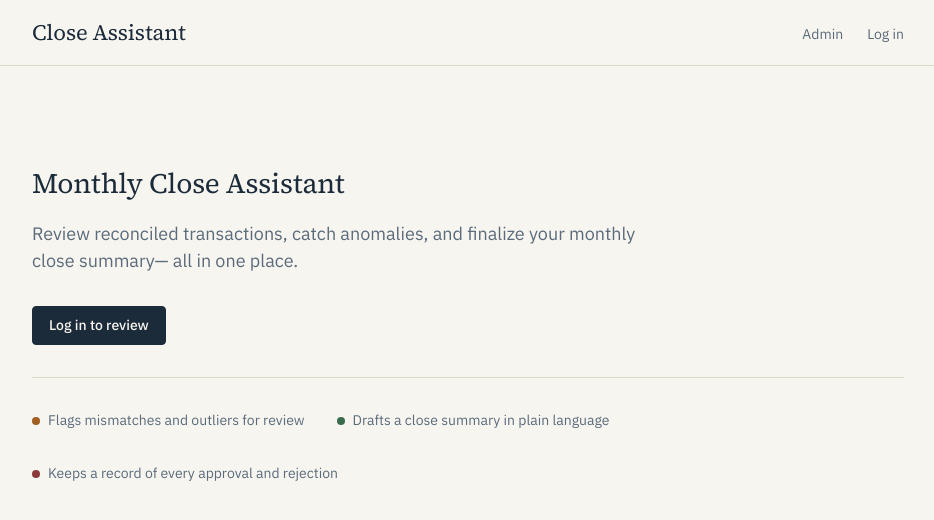
After one commit to neoToad/Monthly-Close-Assistant, a Django app: page / in a window 1280 px wide. The commit adds this page. Shown: the top 520 px of the page, without its empty margins (172-1106 px from the left). Run offline with Django 5.2, Linux system fonts and the light colour scheme; parts of the project's set-up code (start-up, migrations or seed data) failed here and were passed over.

Commit message:
Home page and navigation

```diff
--- a/core/static/css/tokens.css
+++ b/core/static/css/tokens.css
@@ -390,3 +390,159 @@ main {
 * {
     box-shadow: none;
 }
+
+/* Global site header and navigation */
+.site-header {
+    border-bottom: 1px solid var(--color-hairline);
+    background: var(--color-paper);
+}
+
+.site-nav {
+    display: flex;
+    align-items: center;
+    justify-content: space-between;
+    max-width: 920px;
+    margin: 0 auto;
+    padding: var(--space-4) var(--space-5);
+    gap: var(--space-4);
+}
+
+.site-brand {
+    font-family: var(--font-display);
+    font-size: var(--text-xl);
+    font-weight: 400;
+    color: var(--color-ink);
+    text-decoration: none;
+    letter-spacing: -0.01em;
+    flex-shrink: 0;
+}
+
+.site-brand:hover {
+    text-decoration: underline;
+}
+
+.site-nav-links {
+    display: flex;
+    align-items: center;
+    gap: var(--space-5);
+    list-style: none;
+    margin: 0;
+    padding: 0;
+    flex-wrap: wrap;
+    justify-content: flex-end;
+}
+
+.site-nav-links a,
+.site-nav-links .nav-logout {
+    font-family: var(--font-body);
+    font-size: var(--text-sm);
+    color: var(--color-slate);
+    text-decoration: none;
+    background: transparent;
+    border: none;
+    padding: 0;
+    cursor: pointer;
+}
+
+.site-nav-links a:hover,
+.site-nav-links .nav-logout:hover {
+    color: var(--color-ink);
+    text-decoration: underline;
+}
+
+.site-nav-links a:focus-visible,
+.site-nav-links .nav-logout:focus-visible {
+    outline: 2px solid var(--color-ink);
+    outline-offset: 3px;
+}
+
+.site-nav-links form {
+    display: inline;
+    margin: 0;
+}
+
+/* Homepage hero */
+.home-hero {
+    padding: var(--space-8) 0 var(--space-6);
+    border-bottom: 1px solid var(--color-hairline);
+}
+
+.home-title {
+    font-family: var(--font-display);
+    font-size: var(--text-2xl);
+    font-weight: 400;
+    letter-spacing: -0.01em;
+    margin: 0 0 var(--space-4);
+    color: var(--color-ink);
+}
+
+.home-lede {
+    font-family: var(--font-body);
+    font-size: var(--text-lg);
+    line-height: 1.5;
+    color: var(--color-slate);
+    max-width: 60ch;
+    margin: 0 0 var(--space-6);
+}
+
+.home-actions {
+    display: flex;
+    gap: var(--space-4);
+}
+
+.home-cta {
+    display: inline-flex;
+    align-items: center;
+    font-family: var(--font-body);
+    font-size: var(--text-sm);
+    font-weight: 500;
+    color: var(--color-paper);
+    background: var(--color-ink);
+    border: 1px solid var(--color-ink);
+    border-radius: 4px;
+    padding: var(--space-2) var(--space-4);
+    text-decoration: none;
+}
+
+.home-cta:hover {
+    background: var(--color-slate);
+    border-color: var(--color-slate);
+}
+
+.home-cta:focus-visible {
+    outline: 2px solid var(--color-ink);
+    outline-offset: 3px;
+}
+
+.home-strip {
+    display: flex;
+    flex-wrap: wrap;
+    gap: var(--space-6);
+    padding: var(--space-6) 0;
+    font-family: var(--font-body);
+    font-size: var(--text-sm);
+    color: var(--color-slate);
+}
+
+.home-strip-item {
+    display: inline-flex;
+    align-items: center;
+    gap: var(--space-2);
+}
+
+/* Responsive: stack nav links below the brand on narrow screens. */
+@media (max-width: 640px) {
+    .site-nav {
+        flex-direction: column;
+        align-items: flex-start;
+        gap: var(--space-3);
+    }
+
+    .site-nav-links {
+        justify-content: flex-start;
+    }
+
+    .home-hero {
+        padding-top: var(--space-6);
+    }
+}
--- a/core/templates/base.html
+++ b/core/templates/base.html
@@ -24,7 +24,30 @@
     {% block extra_head %}{% endblock %}
 </head>
 <body>
-    {% block page_header %}{% endblock %}
+    {% block page_header %}
+        <header class="site-header">
+            <nav class="site-nav" aria-label="Primary">
+                <a class="site-brand" href="{% url 'core:home' %}">Close Assistant</a>
+
+                <ul class="site-nav-links">
+                    {% if request.user.is_authenticated %}
+                        <li><a href="{% url 'core:dashboard' %}">Dashboard</a></li>
+                        <li><a href="{% url 'core:qb_oauth_start' %}">Connect QuickBooks</a></li>
+                        <li><a href="{% url 'admin:index' %}">Admin</a></li>
+                        <li>
+                            <form method="post" action="{% url 'logout' %}">
+                                {% csrf_token %}
+                                <button type="submit" class="nav-logout">Log out</button>
+                            </form>
+                        </li>
+                    {% else %}
+                        <li><a href="{% url 'admin:index' %}">Admin</a></li>
+                        <li><a href="{% url 'login' %}">Log in</a></li>
+                    {% endif %}
+                </ul>
+            </nav>
+        </header>
+    {% endblock %}
 
     <main>
         {% block content %}{% endblock %}
--- /dev/null
+++ b/core/templates/core/home.html
@@ -0,0 +1,31 @@
+{% extends "base.html" %}
+
+{% block title %}Monthly Close Assistant{% endblock %}
+
+{% block content %}
+    <div class="home-hero">
+        <h1 class="home-title">Monthly Close Assistant</h1>
+        <p class="home-lede">
+            Review reconciled transactions, catch anomalies, and finalize your
+            monthly close summary— all in one place.
+        </p>
+        <div class="home-actions">
+            <a class="home-cta" href="{% url 'login' %}">Log in to review</a>
+        </div>
+    </div>
+
+    <div class="home-strip" aria-label="What the assistant does">
+        <div class="home-strip-item">
+            <span class="dot flag" aria-hidden="true"></span>
+            <span>Flags mismatches and outliers for review</span>
+        </div>
+        <div class="home-strip-item">
+            <span class="dot confirmed" aria-hidden="true"></span>
+            <span>Drafts a close summary in plain language</span>
+        </div>
+        <div class="home-strip-item">
+            <span class="dot rejected" aria-hidden="true"></span>
+            <span>Keeps a record of every approval and rejection</span>
+        </div>
+    </div>
+{% endblock %}
--- a/core/urls.py
+++ b/core/urls.py
@@ -14,6 +14,7 @@ from core import views
 app_name = "core"
 
 urlpatterns = [
+    path("", views.home, name="home"),
     path("quickbooks/oauth/start/", views.qb_oauth_start, name="qb_oauth_start"),
     path("quickbooks/oauth/callback/", views.qb_oauth_callback, name="qb_oauth_callback"),
     path("dashboard/", views.dashboard, name="dashboard"),
--- a/core/views.py
+++ b/core/views.py
@@ -18,11 +18,20 @@ from django.contrib.auth.decorators import login_required
 from django.db.models import Q
 from django.http import HttpResponseBadRequest, HttpResponseRedirect
 from django.shortcuts import get_object_or_404, render
+from django.urls import reverse
 from django.views.decorators.http import require_http_methods, require_POST
 
 from core.models import CloseSummary, CloseSummaryStatus, Flag, FlagStatus, Transaction
 from core.quickbooks import client as qb_client
 from core.quickbooks import tokens as qb_tokens
+
+
+@require_http_methods(["GET"])
+def home(request):
+    """Landing page for anonymous users; redirect authenticated users to the dashboard."""
+    if request.user.is_authenticated:
+        return HttpResponseRedirect(reverse("core:dashboard"))
+    return render(request, "core/home.html")
 
 
 @require_http_methods(["GET"])
```
Also changed, not shown: core/tests/test_home.py (added, +62 -0 lines), .github/workflows/ci.yml (deleted).
